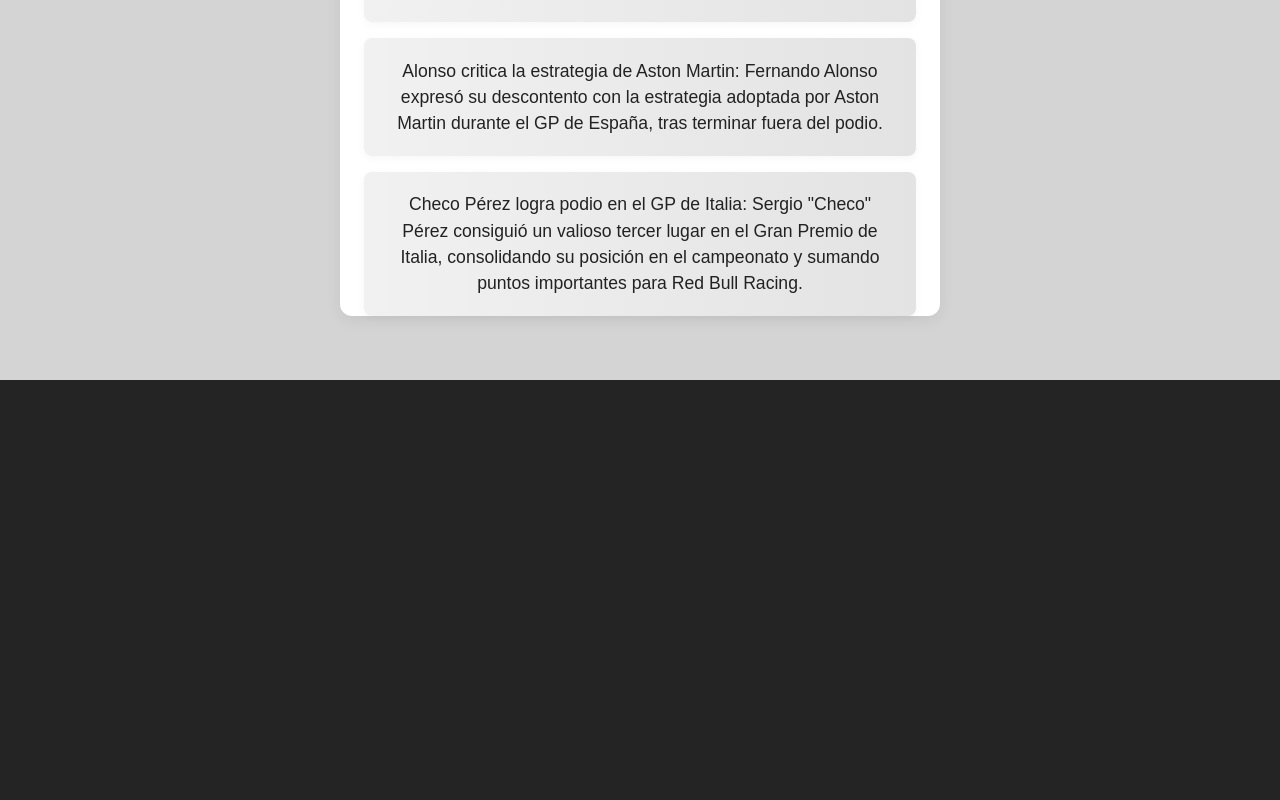
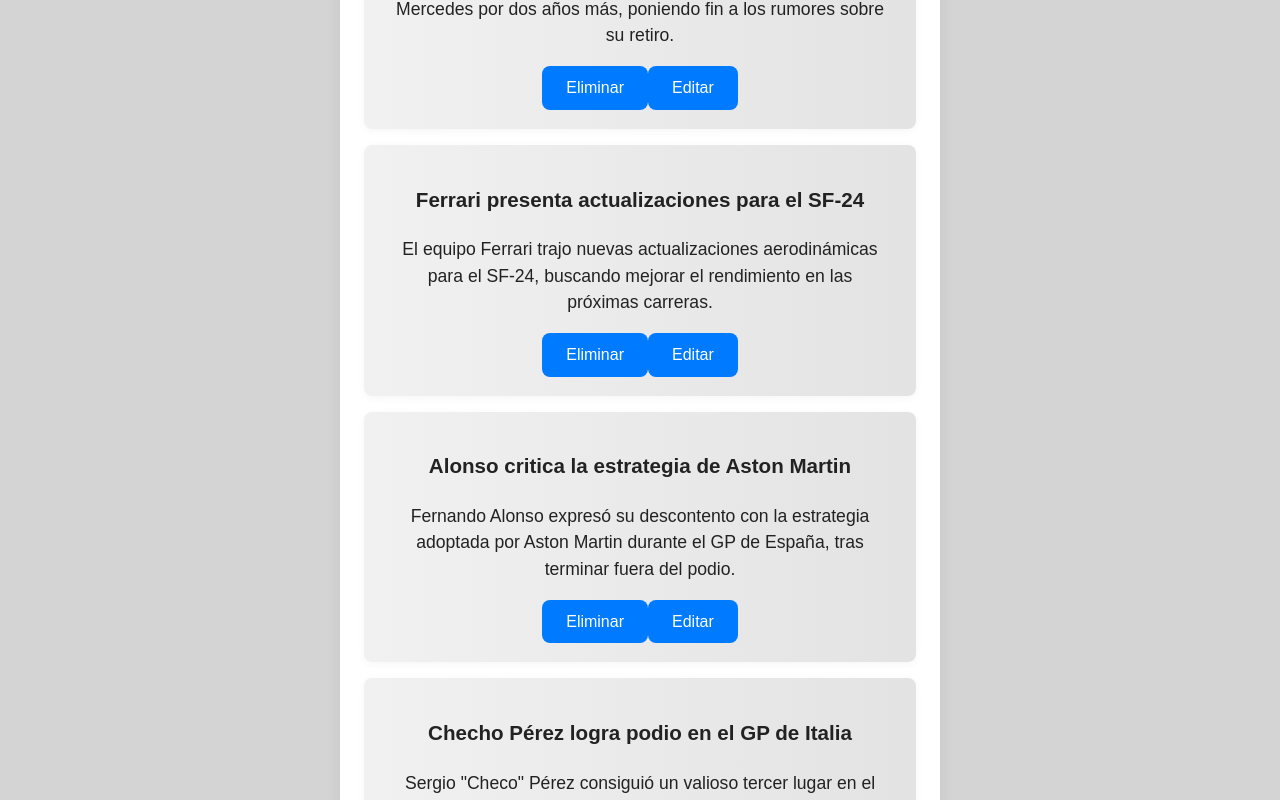
Before and after one commit to bernardbruno/front-tp-dsw, a React (Vite) app: page / in a window 1280 px wide. Shown: the part 1014-1814 px from the top of the page. Before the commit the page ends 1394 px from the top, so only its background shows below. Built offline with nearby package versions, Linux system fonts and the light colour scheme; data requests are answered from the project's data file.

Commit message:
Funcionalidad eliminar y editar en la db.json

```diff
--- a/db.json
+++ b/db.json
@@ -21,8 +21,8 @@
       "content": "Fernando Alonso expresó su descontento con la estrategia adoptada por Aston Martin durante el GP de España, tras terminar fuera del podio."
     },
     {
-      "id": "66fe",
-      "title": "Checo Pérez logra podio en el GP de Italia",
+      "id": "a39a",
+      "title": "Checho Pérez logra podio en el GP de Italia",
       "content": "Sergio \"Checo\" Pérez consiguió un valioso tercer lugar en el Gran Premio de Italia, consolidando su posición en el campeonato y sumando puntos importantes para Red Bull Racing."
     }
   ]
--- a/src/components/FetchJson.tsx
+++ b/src/components/FetchJson.tsx
@@ -1,9 +1,11 @@
-import { useState, useEffect } from 'react'
-import Formulario from './Formulario';
+import { useState, useEffect } from 'react';
+import FormularioAgregarNota from './FormularioAgregarNota';
+import FormularioEditarNota from './FormularioEditarNota';
 
 function FetchJson() {
 
     const [notas, setNotas] = useState([])
+    const [notaEditando, setNotaEditando] = useState(null);
 
     // Obtengo las notas del servidor de db.json
     useEffect(() => {
@@ -26,14 +28,48 @@
         setNotas([...notas, nuevaNota])
     }
 
+    const eliminarNota = (id) => {
+        setNotas(notas.filter(nota => nota.id !== id))
+        fetch(`http://localhost:3000/notas/${id}`, {
+            method: 'DELETE'
+        })
+            .then(response => {
+                if (!response.ok) {
+                    throw new Error(`HTTP error! status: ${response.status}`)
+                }
+                console.log('Nota eliminada con éxito')
+            })
+            .catch(error => console.error('Error al eliminar la nota:', error))
+    }
+
+    const editarNota = (notaActualizada) => {
+        setNotas(notas.map(nota => {
+            return nota.id === notaActualizada.id ? notaActualizada : nota;
+            })
+        );
+    }
+
     return (
         <>
             <h1>Componente FetchJson</h1>
-            <Formulario onAgregarNota={agregarNota} />
+            <FormularioAgregarNota onAgregarNota={agregarNota} />
             <h2>Notas obtenidas del servidor</h2>
             <ul>
                 {notas.map((nota) => (
-                    <li key={nota.id}>{nota.title}: {nota.content}</li>
+                    <li key={nota.id}>
+                        <h3>{nota.title}</h3>
+                        <p>{nota.content}</p>
+                        <button onClick={() => eliminarNota(nota.id)}>Eliminar</button>
+                        <button onClick={() => setNotaEditando(nota.id)}>Editar</button>
+                        {notaEditando === nota.id && (
+                            <FormularioEditarNota
+                                nota={nota}
+                                onEditarNota={editarNota}
+                                onCancelar={() => setNotaEditando(null)}
+                            />
+                        )}
+                    </li>
+
                 ))}
             </ul>
         </>
--- a/src/components/Formulario.tsx
+++ b/src/components/FormularioAgregarNota.tsx
@@ -1,6 +1,6 @@
 import { useState } from "react"
 
-const Formulario = ({onAgregarNota}) => {
+const FormularioAgregarNota = ({onAgregarNota}) => {
     const [tituloNota, setTituloNota] = useState("")
     const [contenidoNota, setContenidoNota] = useState("")
 
@@ -55,4 +55,4 @@
     )
 }
 
-export default Formulario
+export default FormularioAgregarNota
--- /dev/null
+++ b/src/components/FormularioEditarNota.tsx
@@ -0,0 +1,55 @@
+import { useState } from 'react'
+// filepath: /Users/brunobernard/Documents/project/f1-front-dsw/src/components/FormularioEditarNota.tsx
+const FormularioEditarNota = ({ nota, onEditarNota, onCancelar }) => {
+    const [tituloEditado, setTituloEditado] = useState(nota.title);
+    const [textoEditado, setTextoEditado] = useState(nota.content);
+
+    const handleSubmit = async (e) => {
+        e.preventDefault();
+
+        try {
+            const response = await fetch(`http://localhost:3000/notas/${nota.id}`, {
+                method: 'PATCH',
+                headers: {
+                    'Content-Type': 'application/json',
+                },
+                body: JSON.stringify({
+                    title: tituloEditado,
+                    content: textoEditado,
+                }),
+            });
+
+            if (!response.ok) {
+                throw new Error(`HTTP error! status: ${response.status}`);
+            }
+
+            const notaActualizada = await response.json();
+            onEditarNota(notaActualizada);
+            onCancelar();
+        } catch (error) {
+            console.error('Error al editar la nota:', error);
+        }
+    };
+
+    return (
+        <form onSubmit={handleSubmit}>
+            <h2>Editar Nota</h2>
+            <input
+                type="text"
+                value={tituloEditado}
+                onChange={(e) => setTituloEditado(e.target.value)}
+                placeholder="Título"
+            />
+            <input
+                type="text"
+                value={textoEditado}
+                onChange={(e) => setTextoEditado(e.target.value)}
+                placeholder="Contenido"
+            />
+            <button type="submit">Guardar Cambios</button>
+            <button type="button" onClick={onCancelar}>Cancelar</button>
+        </form>
+    );
+}
+
+export default FormularioEditarNota;
```
